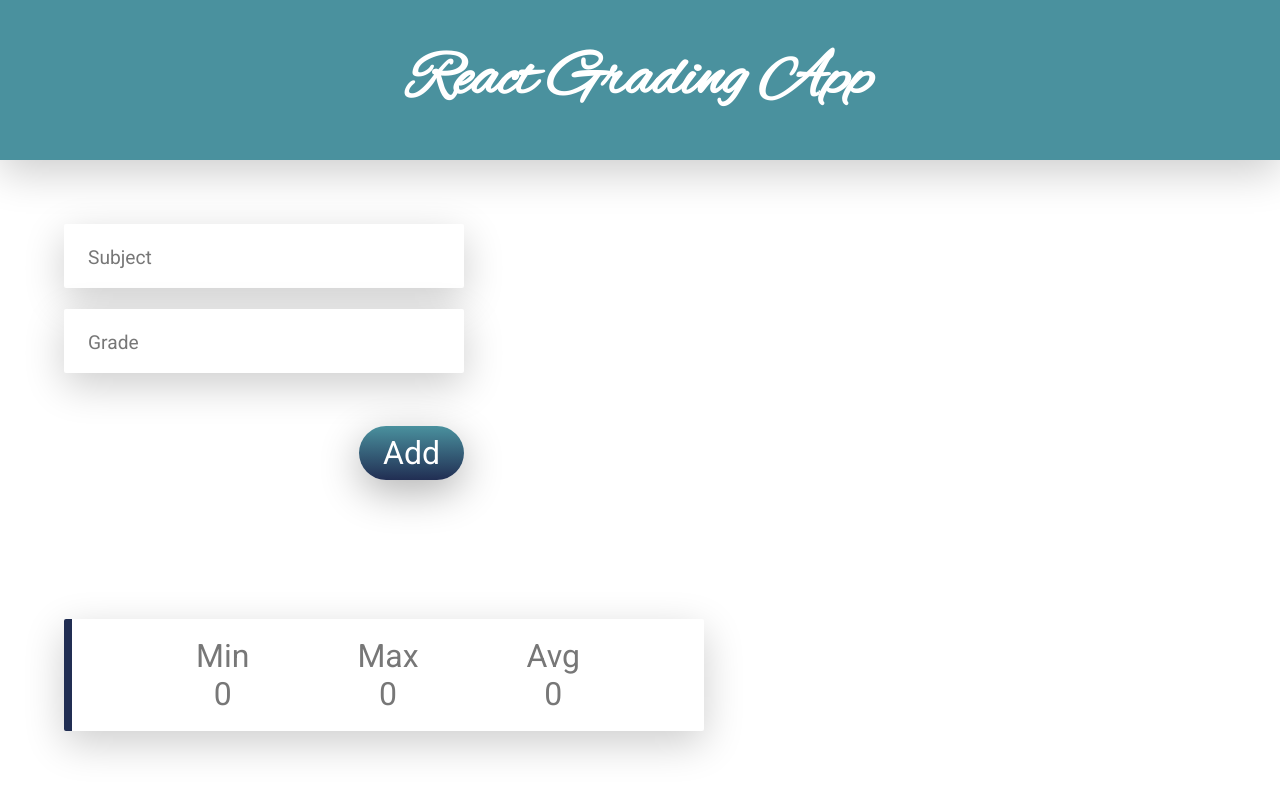
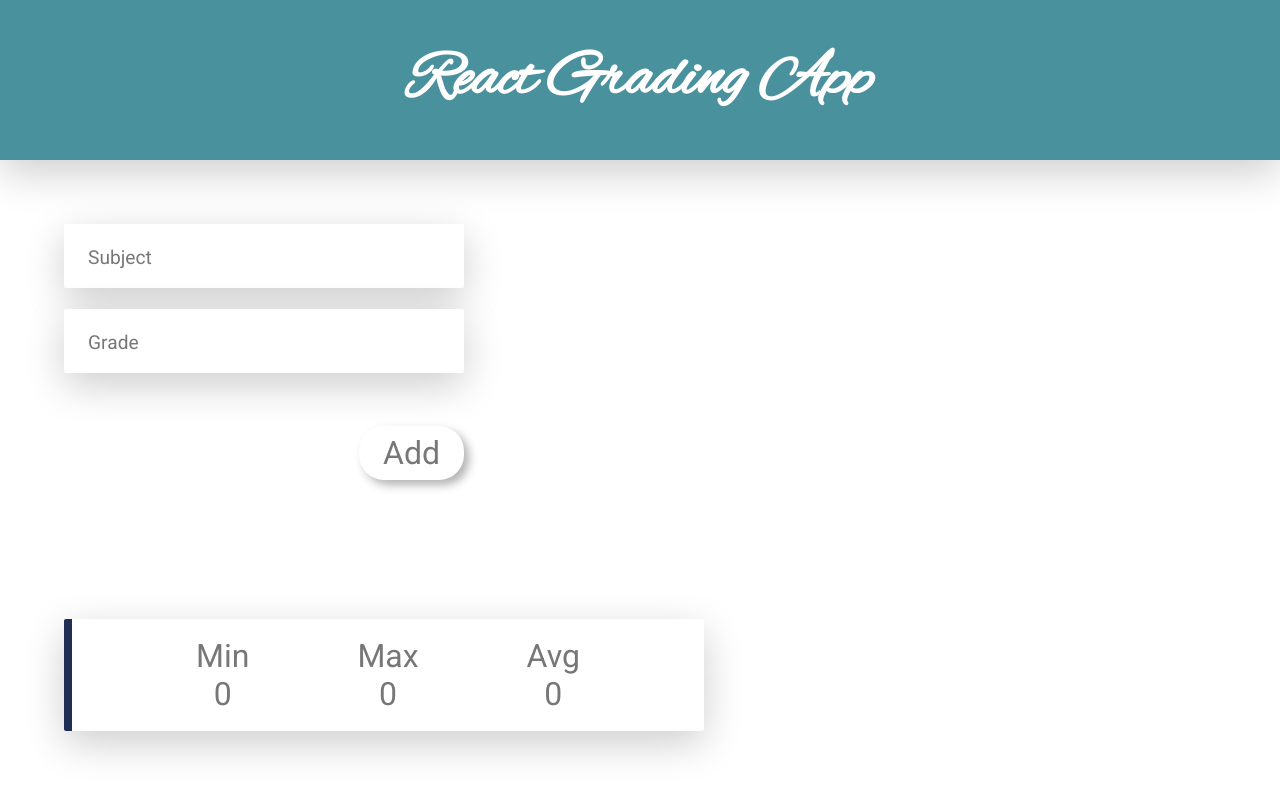
Before and after one commit to noahvarghese/grade-react, a React (Create React App) app: page / in a window 1280 px wide. Shown: the top 794 px of the page. Built offline with nearby package versions, Linux system fonts and the light colour scheme.

Commit message:
changed button styling

```diff
--- a/src/assets/css/Form.css
+++ b/src/assets/css/Form.css
@@ -58,23 +58,24 @@ button[type="submit"] {
     cursor: pointer;
     /* color: var(--font-color); */
     /* color: black; */
-    color: white;
-    border-radius: 2rem;
+    color: var(--font-color);
+    border-radius: 25px;
     box-shadow: inset ;
     z-index: 1;
     /* background: linear-gradient(0deg, rgba(0,0,0,0.1), rgba(255,255,255,1)); */
-    background: linear-gradient(0deg,rgba(33, 46, 83, 1), rgba(74, 145, 158, 1));
-    box-shadow: 0 12px 40px 0 rgba(0, 0, 0, 0.3);
+    /* background: linear-gradient(0deg,rgba(33, 46, 83, 1), rgba(74, 145, 158, 1)); */
+    /* box-shadow: 0 12px 40px 0 rgba(0, 0, 0, 0.3); */
     display: flex;
     justify-content: center;
     padding: 0.5rem 1.5rem;
     transition: all 0.1s ease-in-out;
     margin-top: 2rem;
+    box-shadow: 5px 5px 10px rgba(0, 0, 0, 0.3), -5px -5px 10px rgba(255,255,255,0.3) ;
 
 }
 
 button[type="submit"]:active {
-    background: linear-gradient(180deg,rgba(33, 46, 83, 1), rgba(74, 145, 158, 1));
+    /* background: linear-gradient(180deg,rgba(33, 46, 83, 1), rgba(74, 145, 158, 1)); */
     /* background: linear-gradient(180deg, rgba(0,0,0,0.22), rgba(255,255,255,0.25)); */
     box-shadow: 0 12px 20px 0 rgba(0, 0, 0, 0.3);
 }
```
